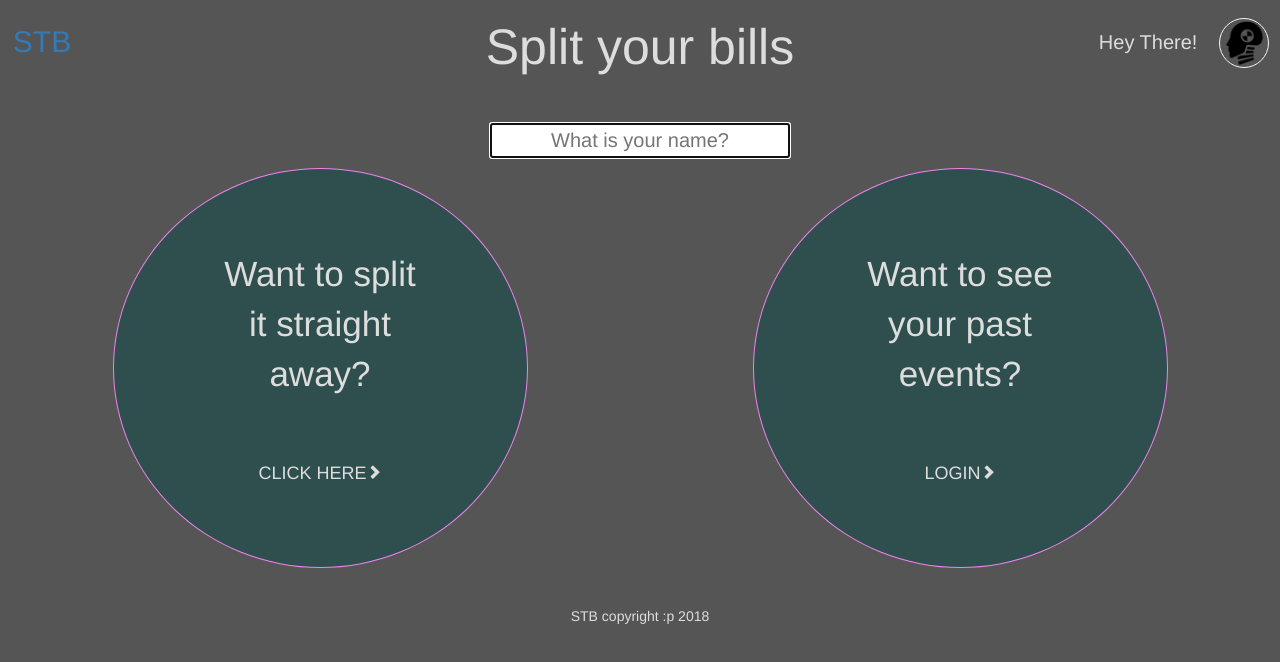
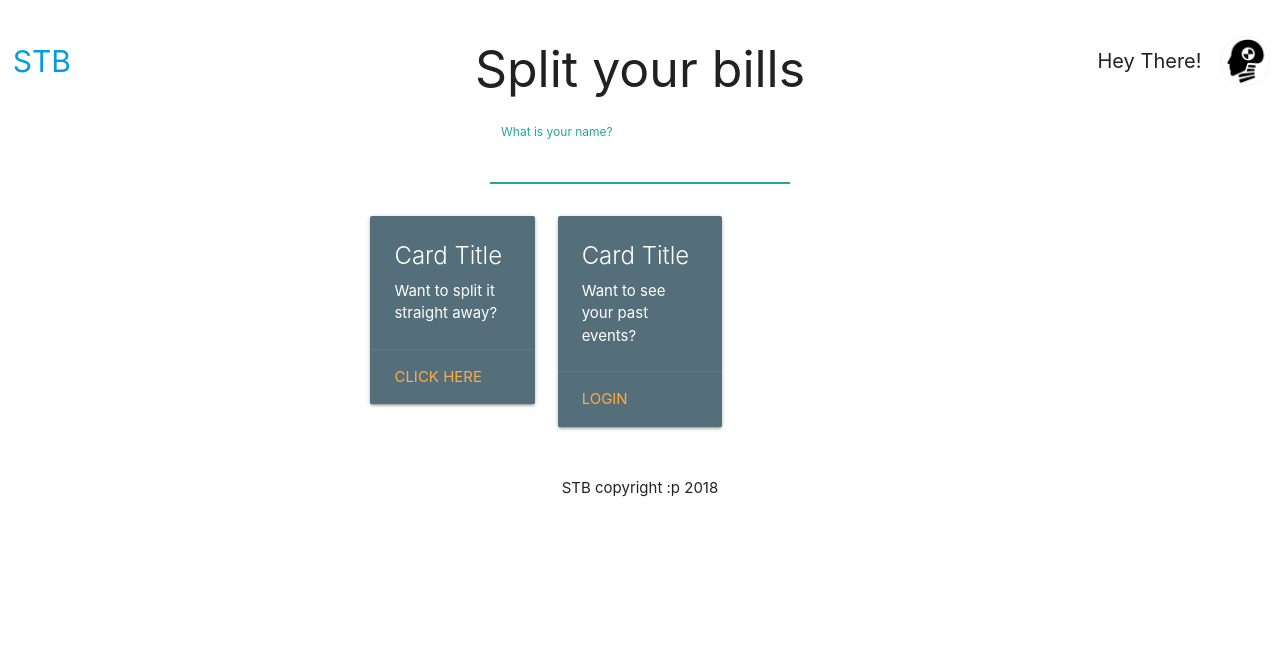
Before and after one commit to tt-Hars/splitTheBills, an Angular app: page /menuView in a window 1280 px wide. Shown: the top 662 px of the page. Built offline with nearby package versions, Linux system fonts and the light colour scheme.

Commit message:
migrated from bootstrap to materialize

```diff
--- a/src/app/add-user-events/add-user-events.component.html
+++ b/src/app/add-user-events/add-user-events.component.html
@@ -1,21 +1,22 @@
 <div class="formHeading" [ngClass]="{'hideItem': isFormHeadingEleHidden}">
-    <h2>Start with adding your mates</h2>
-    <button class=" btn-primary" id="addUsers" (click) = 'addUserclicked();'>Click here<span class="glyphicon glyphicon-user"></span></button>
+    <h3 class="header">Start with adding your mates</h3>
+    <button class="waves-effect waves-light btn-large" id="addUsers" (click) = 'addUserclicked();'><i class="material-icons right">keyboard_arrow_right</i>Click here</button>
   </div>
 <div class="addUsersForm" [ngClass]="{'showItem': isAddUsersFormEleVisible, 'hideItem': isAddUsersFormEleHidden}">
-  <div class="usersList" *ngIf='userDetails && userDetails.length'>
-    <div class="enteredUser" *ngFor='let addedUser of userDetails'>
-      <label attr.id = 'user_{{addedUser.new_id}}'>{{addedUser.name}}</label><button class=" btn-danger" autofocus (click) = 'delUserFromUserDetails(addedUser.new_id)' id="removeUser_{{addedUser.new_id}}"><span class="glyphicon glyphicon-trash"></span></button>
-    </div>
-  </div>
   <div class="usersEnter">
     <form >
-      <input #foc type="text" class="userInfo" placeholder="User's Name" [(value)]="userValue">
-      <button type="submit" class="addUser btn-secondary" (click) = 'addUserToUserDetails(foc.value)'><span class="glyphicon glyphicon-plus"></span></button>
+      <input #foc type="text" class="userInfo" placeholder="Name" [(value)]="userValue">
+      <button type="submit" class="addUser btn-small waves-effect waves-light #90caf9 blue lighten-3" (click) = 'addUserToUserDetails(foc.value)'><i class="material-icons">add</i></button>
     </form>
+  </div>
+  <div class="usersList" *ngIf='userDetails && userDetails.length'>
+    <ul class="enteredUser collection" >
+      <li class="collection-item" *ngFor='let addedUser of userDetails'><span class="truncate" attr.id = 'user_{{addedUser.new_id}}'>{{addedUser.name}}</span><button class=" btn-small waves-effect waves-dark #ff1744 red accent-3" autofocus (click) = 'delUserFromUserDetails(addedUser.new_id)' id="removeUser_{{addedUser.new_id}}"><i class="material-icons">remove</i></button></li>
+    </ul>
   </div>
   <div class="allDoneButton">
     <span>All done? Proceed to add events</span>
-    <button class=" btn-success" id="usersAdded">Click here <span class="glyphicon glyphicon-ok"></span></button>
+    <a class="waves-effect waves-light btn #1de9b6 teal accent-3"><i class="material-icons right">check</i>Proceed</a>
+
   </div>
 </div>
--- a/src/app/add-user-events/add-user-events.component.less
+++ b/src/app/add-user-events/add-user-events.component.less
@@ -9,22 +9,54 @@
     justify-content: center;
     align-items: center;
     //color:#000;
-    .userInfo{
-        text-align: center;
+
+    .usersEnter{
+        width: 25%;
+        form{
+            display: flex;
+            flex-direction: row;
+            justify-content: space-between;
+            align-items: center;
+            width: 100%;
+        }
+        .userInfo{
+            text-align: center;
+            width: 82%;
+        }
     }
 
     .enteredUser{
         margin: 5px 0;
+        li{
+            padding: 7px 0;
+            border-bottom: 1px solid #eee;
+            &:last-child{
+                border-bottom: 0;
+            }
+        }
+
+        button{
+            margin-right: 5px;
+        }
+        span {
+            display: inline-block;
+            width: 286px;
+            text-align: center;
+            //background-color: #111;
+            margin-right: 5px;
+
+        }
     }
 
     .allDoneButton{
         margin-top: 20px;
+        display: flex;
+        flex-direction: column;
+        height: 70px;
+        justify-content: space-between;
+    }
+    a{
+        width: 130px;
+        align-self: center;
     }
 }
-.enteredUser label {
-    display: inline-block;
-    width: 172px;
-    text-align: center;
-    background-color: #111;
-    margin-right: 5px;
-}
--- a/src/app/app.component.html
+++ b/src/app/app.component.html
@@ -2,7 +2,7 @@
 <header>
   <span class="icon"><a routerLink="../menuView" routerLinkActive="active"><span>STB</span></a></span>
   <div class="headHeading">
-    <h1>
+    <h1 class="header">
       {{title}}
     </h1>
   </div>
--- a/src/app/app.component.less
+++ b/src/app/app.component.less
@@ -38,7 +38,7 @@ header{
 }
 
 main{
-    margin: 3% 0;
+    //margin: 3% 0;
 }
 
 footer{
--- a/src/app/menu-view/menu-view.component.html
+++ b/src/app/menu-view/menu-view.component.html
@@ -1,11 +1,38 @@
 <div class="homeMenu">
-    <div class="menuItem">
-      <p class="menuItemText"><span>Want to split it straight away?</span>
+    <div class="row">
+        <div class="col s12 m4">
+          <div class="card blue-grey darken-1">
+            <div class="card-content white-text">
+              <span class="card-title">Card Title</span>
+              <p class="menuItemText">Want to split it straight away?</p>
+            </div>
+            <div class="card-action">
+                <a routerLink="../addUserEvents" routerLinkActive="active"><span>CLICK HERE</span></a>
+            </div>
+          </div>
+        </div>
+        <div class="col s12 m4">
+            <div class="card blue-grey darken-1">
+              <div class="card-content white-text">
+                <span class="card-title">Card Title</span>
+                <p class="menuItemText">Want to see your past events?</p>
+              </div>
+              <div class="card-action">
+                  <a routerLink="../loginView" routerLinkActive="active"><span>LOGIN</span></a>
+              </div>
+            </div>
+          </div>
+      </div>
 
-        <a routerLink="../addUserEvents" routerLinkActive="active"><span>CLICK HERE</span><span class="glyphicon glyphicon-chevron-right"> </span></a></p>
+    <!-- <div class="menuItem">
+      <p class="menuItemText"><span></span>
+
+
     </div>
     <div class="menuItem">
-      <p class="menuItemText"><span>Want to see your past events?</span>
-        <a routerLink="../loginView" routerLinkActive="active"><span>LOGIN</span><span class="glyphicon glyphicon-chevron-right"></span></a></p>
+      <p class="menuItemText"><span></span>
+
     </div>
-  </div>
+  </div>   -->
+
+  <!--<i class="material-icons right">keyboard_arrow_right</i>-->
--- a/src/app/menu-view/menu-view.component.less
+++ b/src/app/menu-view/menu-view.component.less
@@ -17,7 +17,7 @@
         width: 415px;
         display: inline-block;
         position: relative;
-        background-color: darkslategray;
+        background-color: #eee;
 
         .menuItemText{
             .center-align-mixin;
@@ -35,9 +35,8 @@
                     top:0px;
                     font-size: 15px;
                 }
-
+               &:hover{color : inherit };
             }
-            a:hover{color : inherit };
         }
     }
 
--- a/src/app/shared/user-name-tb-shared.component.html
+++ b/src/app/shared/user-name-tb-shared.component.html
@@ -1,4 +1,8 @@
 <div class="userNameDiv">
-    <input #userNameInput id="userNameInput" autofocus type="text" placeholder="{{nameTextPlaceholder}}"
-    (keyup.enter) = 'keyPressEnter(userNameInput.value)' (blur) = 'keyPressEnter(userNameInput.value)'> <!--(ngModel)] = 'userName'-->
+        <div class="input-field col s6">
+                <input #userNameInput id="userNameInput" autofocus type="text"
+    (keyup.enter) = 'keyPressEnter(userNameInput.value)' (blur)="keyPressEnter(userNameInput.value)">
+                <label for="userNameInput">{{nameTextPlaceholder}}</label>
+              </div>
+     <!--(ngModel)] = 'userName'-->
 </div>
--- a/src/app/shared/user-name-tb-shared.component.ts
+++ b/src/app/shared/user-name-tb-shared.component.ts
@@ -11,10 +11,16 @@ export class UserNameTbSharedComponent implements OnChanges {
   @Output() getUsersName: EventEmitter<string> = new EventEmitter<string>();
 
   keyPressEnter(nameValue: string): void {
-    this.getUsersName.emit(`${nameValue}`);
-    // const element = this._renderer.selectRootElement('#addUsers');
-    // element.focus();
-   // setTimeout(() => element.focus(), 0);
+    if(nameValue !==''){
+     // const element = this._renderer.selectRootElement('#addUsers');
+     // element.focus();
+      this.getUsersName.emit(`${nameValue}`);
+      //setTimeout(() => element.focus(), 0);
+    }
+      else{
+        const element = this._renderer.selectRootElement('#userNameInput');
+        element.focus();
+      }
   }
   constructor(private _renderer: Renderer2) { }
 
--- a/src/index.html
+++ b/src/index.html
@@ -3,18 +3,19 @@
 <head>
   <meta charset="utf-8">
   <title>SplitTheBills | Split your bills in a jiffy</title>
-  <link href="https://maxcdn.bootstrapcdn.com/bootstrap/3.3.7/css/bootstrap.min.css"
+  <!-- <link href="https://maxcdn.bootstrapcdn.com/bootstrap/3.3.7/css/bootstrap.min.css"
         rel="stylesheet" integrity="sha384-BVYiiSIFeK1dGmJRAkycuHAHRg32OmUcww7on3RYdg4Va+PmSTsz/K68vbdEjh4u"
         crossorigin="anonymous">
   <script src="https://ajax.googleapis.com/ajax/libs/jquery/3.2.1/jquery.min.js"></script>
   <script src="https://maxcdn.bootstrapcdn.com/bootstrap/3.3.7/js/bootstrap.min.js"
           integrity="sha384-Tc5IQib027qvyjSMfHjOMaLkfuWVxZxUPnCJA7l2mCWNIpG9mGCD8wGNIcPD7Txa"
-          crossorigin="anonymous"></script>
+          crossorigin="anonymous"></script> -->
 <!-- Compiled and minified CSS -->
-<!-- <link rel="stylesheet" href="https://cdnjs.cloudflare.com/ajax/libs/materialize/1.0.0-beta/css/materialize.min.css"> -->
+<link rel="stylesheet" href="https://cdnjs.cloudflare.com/ajax/libs/materialize/1.0.0-beta/css/materialize.min.css">
+<link href="https://fonts.googleapis.com/icon?family=Material+Icons" rel="stylesheet">
 
 <!-- Compiled and minified JavaScript -->
-<!-- <script src="https://cdnjs.cloudflare.com/ajax/libs/materialize/1.0.0-beta/js/materialize.min.js"></script> -->
+<script src="https://cdnjs.cloudflare.com/ajax/libs/materialize/1.0.0-beta/js/materialize.min.js"></script>
    <base href="/">
 
   <meta name="viewport" content="width=device-width, initial-scale=1">
--- a/src/styles.less
+++ b/src/styles.less
@@ -1,12 +1,12 @@
 /* You can add global styles to this file, and also import other style files */
 @body-bg-bolor: #555;
 body{
-    background-color: @body-bg-bolor;
-    color: #DDD;
+    //background-color: @body-bg-bolor;
+    //color: #DDD;
 }
 
 input, button{
-    color:#666
+    //color:#666
 }
 
 .showItem{
@@ -18,7 +18,7 @@ input, button{
 }
 
 .btn-primary {
-    color: #fff;
-    background-color: #222;
-    border-color: #2e6;
+    //color: #fff;
+    //background-color: #222;
+    //border-color: #2e6;
 }
```
